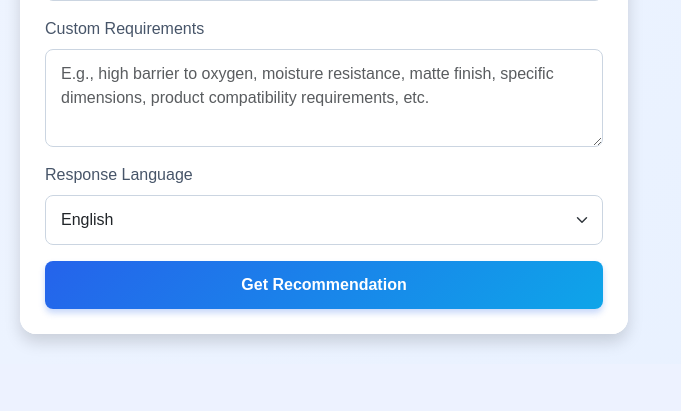
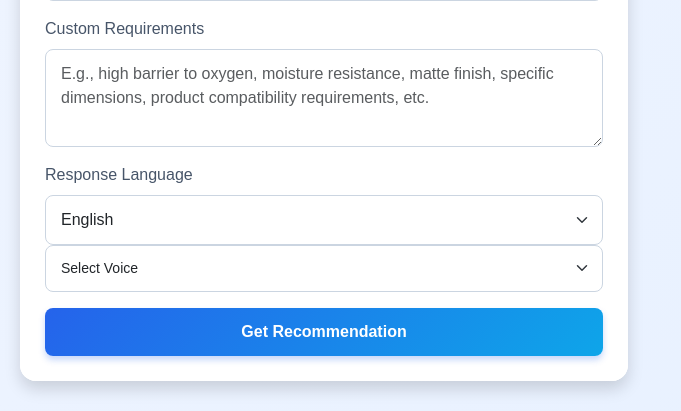
Before and after one commit to SuryaPsingh49/ai_voice_smart_flexible_recommender, a Flask app: page / in a window 1280 px wide. Shown: the part 1747-2158 px from the top of the page, without its empty margins (0-681 px from the left). Before the commit the page ends 2095 px from the top, so only its background shows below. Run offline with Flask 3, Linux system fonts and the light colour scheme.

Commit message:
Update index.html

```diff
--- a/templates/index.html
+++ b/templates/index.html
@@ -670,6 +670,9 @@
                                     <option value="Arabic">Arabic</option>
                                     <option value="Russian">Russian</option>
                                 </select>
+                                <select class="form-select form-select-sm" id="voice-select">
+                                    <option value="" disabled selected>Select Voice</option>
+                                </select>
                             </div>
                             <div class="d-grid gap-2">
                                 <button class="btn btn-primary" type="submit" id="submit-btn">
@@ -747,5 +750,51 @@
     <script src="https://cdn.jsdelivr.net/npm/bootstrap@5.3.0/dist/js/bootstrap.bundle.min.js"></script>
     <script src="{{ url_for('static', filename='js/voice.js') }}"></script>
     <script src="{{ url_for('static', filename='js/chat.js') }}"></script>
+    <script>
+document.addEventListener('DOMContentLoaded', function() {
+    const voiceSelect = document.getElementById('voice-select');
+    const speakBtn = document.getElementById('speak-btn');
+    let voices = [];
+
+    function populateVoices() {
+        voices = window.speechSynthesis.getVoices();
+        voiceSelect.innerHTML = '<option value="" disabled selected>Select Voice</option>';
+
+        voices.forEach(voice => {
+            if (voice.lang.startsWith('en')) { // Filter English voices
+                const option = document.createElement('option');
+                option.value = voice.name;
+                option.textContent = `${voice.name} (${voice.lang})`;
+                voiceSelect.appendChild(option);
+            }
+        });
+
+        if (voices.length > 0) {
+            speakBtn.disabled = false;
+            voiceSelect.value = voices.find(v => v.default)?.name || voices[0].name;
+        }
+    }
+
+    // Initial population
+    populateVoices();
+
+    // Update voices when they change
+    if (speechSynthesis.onvoiceschanged !== undefined) {
+        speechSynthesis.onvoiceschanged = populateVoices;
+    }
+
+    // Modify your existing speak functionality to use selected voice
+    function speakText(text) {
+        const utterance = new SpeechSynthesisUtterance(text);
+        const selectedVoice = voices.find(voice => voice.name === voiceSelect.value);
+        if (selectedVoice) {
+            utterance.voice = selectedVoice;
+        }
+        window.speechSynthesis.speak(utterance);
+    }
+
+    // Update your existing speak button handler to use speakText
+});
+</script>
 </body>
 </html>
```
